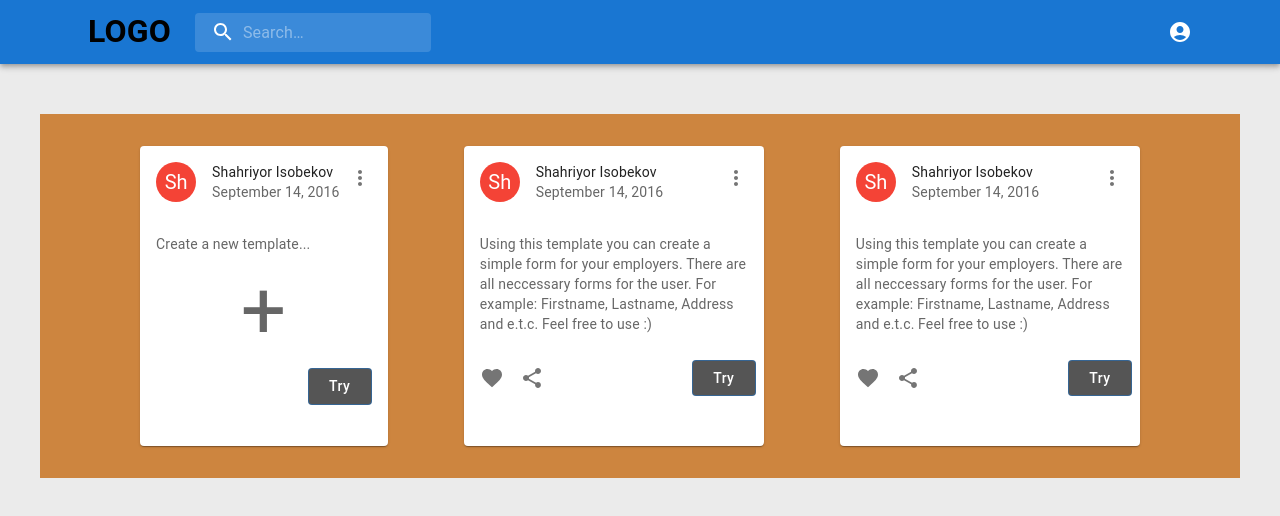
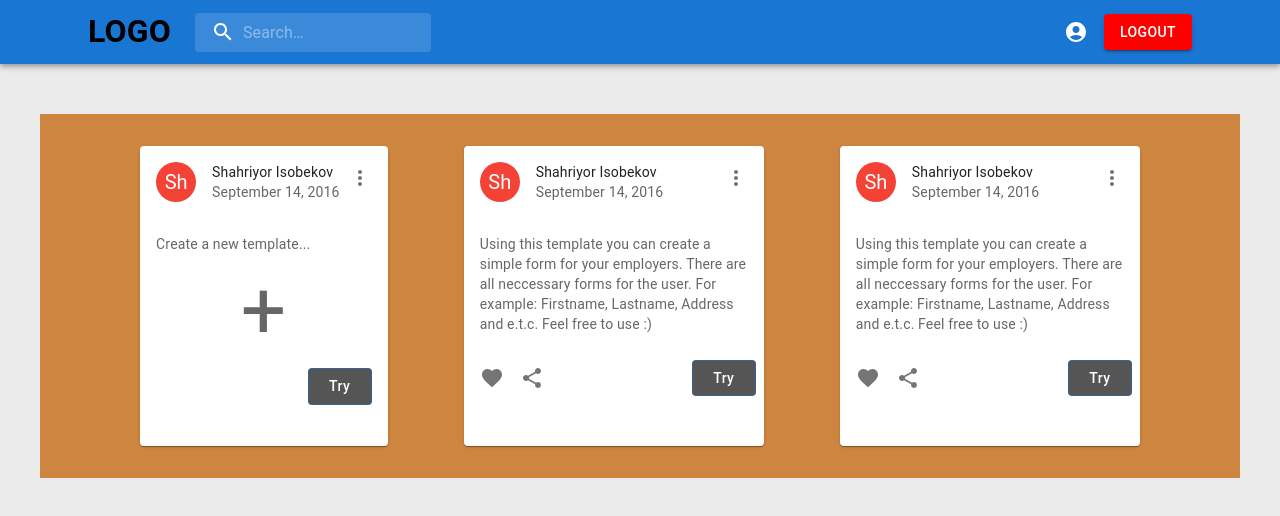
Before and after one commit to ShakhriyorIsobekov/Project-Defence, a React (Vite) app: page /dashboard in a window 1280 px wide. Shown: the top 516 px of the page. Built offline with nearby package versions, Linux system fonts and the light colour scheme.

Commit message:
add token config

```diff
--- a/src/App.jsx
+++ b/src/App.jsx
@@ -1,5 +1,9 @@
 // rrd
-import { createBrowserRouter, RouterProvider } from "react-router-dom";
+import {
+  createBrowserRouter,
+  Navigate,
+  RouterProvider,
+} from "react-router-dom";
 // layouts
 import MainLayout from "./layouts/MainLayout";
 import AuthLayout from "./layouts/AuthLayout";
@@ -11,6 +15,8 @@
 import Dashboard from "./pages/Dashboard";
 
 function App() {
+  const isAuthenticated = document.cookie.includes("token");
+
   const routes = createBrowserRouter([
     {
       path: "/",
--- /dev/null
+++ b/src/components/DashboardHeader.jsx
@@ -0,0 +1,198 @@
+import * as React from "react";
+import { styled, alpha } from "@mui/material/styles";
+import AppBar from "@mui/material/AppBar";
+import Box from "@mui/material/Box";
+import Toolbar from "@mui/material/Toolbar";
+import IconButton from "@mui/material/IconButton";
+import Typography from "@mui/material/Typography";
+import InputBase from "@mui/material/InputBase";
+import MenuItem from "@mui/material/MenuItem";
+import Menu from "@mui/material/Menu";
+import SearchIcon from "@mui/icons-material/Search";
+import AccountCircle from "@mui/icons-material/AccountCircle";
+import { Container, Link } from "@mui/material";
+import Logout from "./Logout";
+
+const Search = styled("div")(({ theme }) => ({
+  position: "relative",
+  borderRadius: theme.shape.borderRadius,
+  backgroundColor: alpha(theme.palette.common.white, 0.15),
+  "&:hover": {
+    backgroundColor: alpha(theme.palette.common.white, 0.25),
+  },
+  marginRight: theme.spacing(2),
+  marginLeft: 0,
+  width: "100%",
+  [theme.breakpoints.up("sm")]: {
+    marginLeft: theme.spacing(3),
+    width: "auto",
+  },
+}));
+
+const SearchIconWrapper = styled("div")(({ theme }) => ({
+  padding: theme.spacing(0, 2),
+  height: "100%",
+  position: "absolute",
+  pointerEvents: "none",
+  display: "flex",
+  alignItems: "center",
+  justifyContent: "center",
+}));
+
+const StyledInputBase = styled(InputBase)(({ theme }) => ({
+  color: "inherit",
+  "& .MuiInputBase-input": {
+    padding: theme.spacing(1, 1, 1, 0),
+    // vertical padding + font size from searchIcon
+    paddingLeft: `calc(1em + ${theme.spacing(4)})`,
+    transition: theme.transitions.create("width"),
+    width: "100%",
+    [theme.breakpoints.up("md")]: {
+      width: "20ch",
+    },
+  },
+}));
+
+export default function DashboardHeader() {
+  const [anchorEl, setAnchorEl] = React.useState(null);
+  const [mobileMoreAnchorEl, setMobileMoreAnchorEl] = React.useState(null);
+
+  const isMenuOpen = Boolean(anchorEl);
+  const isMobileMenuOpen = Boolean(mobileMoreAnchorEl);
+
+  const handleProfileMenuOpen = (event) => {
+    setAnchorEl(event.currentTarget);
+  };
+
+  const handleMobileMenuClose = () => {
+    setMobileMoreAnchorEl(null);
+  };
+
+  const handleMenuClose = () => {
+    setAnchorEl(null);
+    handleMobileMenuClose();
+  };
+
+  const handleMobileMenuOpen = (event) => {
+    setMobileMoreAnchorEl(event.currentTarget);
+  };
+
+  const menuId = "primary-search-account-menu";
+  const renderMenu = (
+    <Menu
+      anchorEl={anchorEl}
+      anchorOrigin={{
+        vertical: "top",
+        horizontal: "right",
+      }}
+      id={menuId}
+      keepMounted
+      transformOrigin={{
+        vertical: "top",
+        horizontal: "right",
+      }}
+      open={isMenuOpen}
+      onClose={handleMenuClose}
+    >
+      <MenuItem onClick={handleMenuClose}>Profile</MenuItem>
+      <MenuItem onClick={handleMenuClose}>My account</MenuItem>
+    </Menu>
+  );
+
+  const mobileMenuId = "primary-search-account-menu-mobile";
+  const renderMobileMenu = (
+    <Menu
+      anchorEl={mobileMoreAnchorEl}
+      anchorOrigin={{
+        vertical: "top",
+        horizontal: "right",
+      }}
+      id={mobileMenuId}
+      keepMounted
+      transformOrigin={{
+        vertical: "top",
+        horizontal: "right",
+      }}
+      open={isMobileMenuOpen}
+      onClose={handleMobileMenuClose}
+    >
+      <MenuItem onClick={handleProfileMenuOpen}>
+        <IconButton
+          size="large"
+          aria-label="account of current user"
+          aria-controls="primary-search-account-menu"
+          aria-haspopup="true"
+          color="inherit"
+        >
+          <AccountCircle />
+        </IconButton>
+        <p>Profile</p>
+      </MenuItem>
+    </Menu>
+  );
+
+  return (
+    <Box sx={{ flexGrow: 1 }}>
+      <AppBar position="static">
+        <Container maxWidth="lg">
+          <Toolbar>
+            <Typography
+              variant="h6"
+              noWrap
+              component="h1"
+              sx={{ display: { xs: "none", sm: "block" } }}
+            >
+              <Link
+                sx={{
+                  color: "#000",
+                  fontSize: "2rem",
+                  fontWeight: "bold",
+                  textDecoration: "none",
+                }}
+                href="/"
+              >
+                LOGO
+              </Link>
+            </Typography>
+            <Search>
+              <SearchIconWrapper>
+                <SearchIcon />
+              </SearchIconWrapper>
+              <StyledInputBase
+                placeholder="Search…"
+                inputProps={{ "aria-label": "search" }}
+              />
+            </Search>
+            <Box sx={{ flexGrow: 1 }} />
+            <Box sx={{ display: { xs: "none", md: "flex" } }}>
+              <IconButton
+                size="large"
+                edge="end"
+                aria-label="account of current user"
+                aria-controls={menuId}
+                aria-haspopup="true"
+                onClick={handleProfileMenuOpen}
+                color="inherit"
+              >
+                <AccountCircle />
+              </IconButton>
+            </Box>
+            <Box sx={{ display: { xs: "flex", md: "none" } }}>
+              <IconButton
+                size="large"
+                aria-label="show more"
+                aria-controls={mobileMenuId}
+                aria-haspopup="true"
+                onClick={handleMobileMenuOpen}
+                color="inherit"
+              ></IconButton>
+            </Box>
+            <Logout />
+          </Toolbar>
+        </Container>
+      </AppBar>
+      {renderMobileMenu}
+      {renderMenu}
+    </Box>
+  );
+}
--- /dev/null
+++ b/src/components/Logout.jsx
@@ -0,0 +1,15 @@
+import { Box, Button } from "@mui/material";
+
+function Logout() {
+  return (
+    <section>
+      <Box component={"div"}>
+        <Button variant="contained" sx={{ backgroundColor: "red", ml: 2 }}>
+          Logout
+        </Button>
+      </Box>
+    </section>
+  );
+}
+
+export default Logout;
--- a/src/layouts/DashboardLayout.jsx
+++ b/src/layouts/DashboardLayout.jsx
@@ -1,10 +1,10 @@
 import { Outlet } from "react-router-dom";
-import Header from "../components/Header";
+import DashboardHeader from "../components/DashboardHeader";
 
 function DashboardLayout() {
   return (
     <section>
-      <Header />
+      <DashboardHeader />
       <main>
         <Outlet />
       </main>
--- a/src/pages/Login.jsx
+++ b/src/pages/Login.jsx
@@ -48,6 +48,7 @@
             "Content-Type": "application/json",
           },
           body: JSON.stringify(data),
+          credentials: "include",
         }
       );
       if (!response.ok) {
--- a/src/pages/Register.jsx
+++ b/src/pages/Register.jsx
@@ -49,6 +49,7 @@
             "Content-Type": "application/json",
           },
           body: JSON.stringify(data),
+          credentials: "include",
         }
       );
 
```
